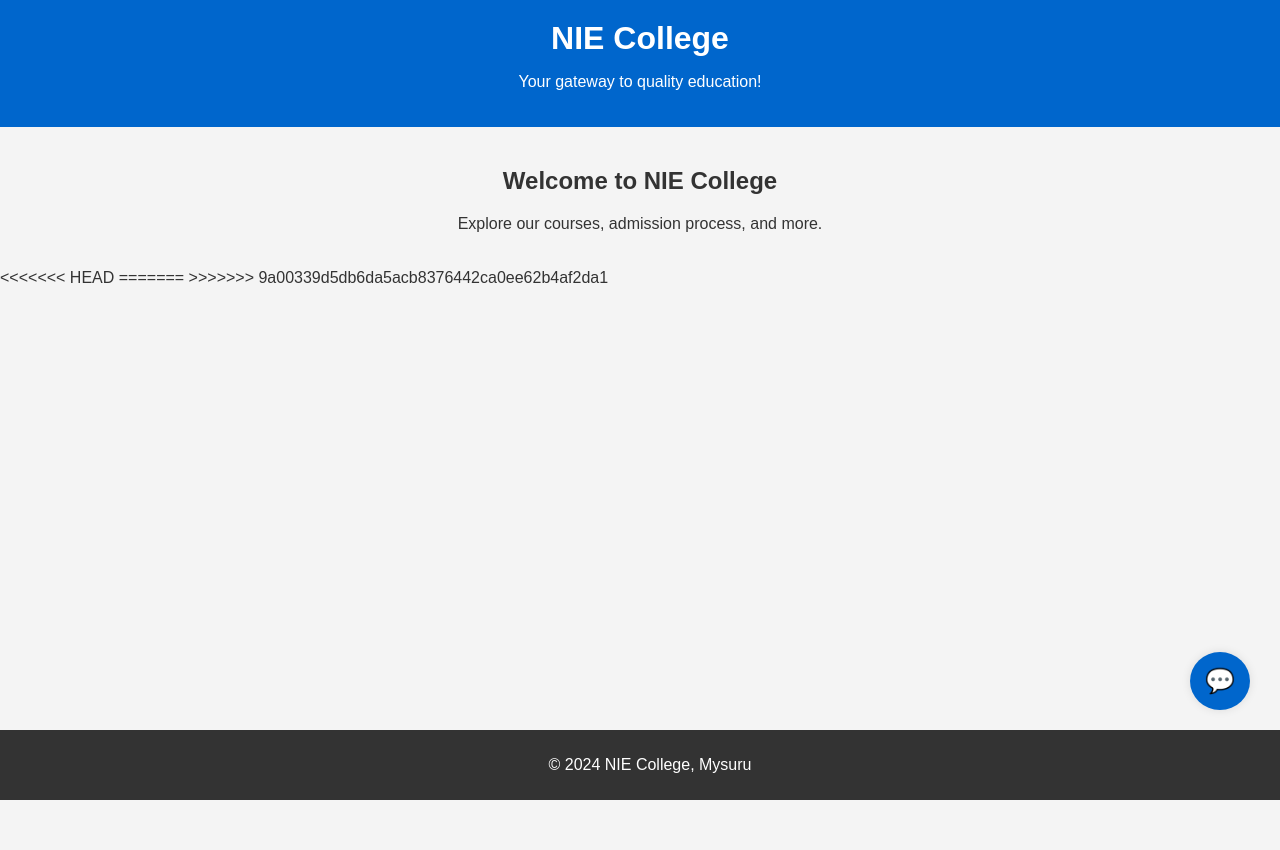
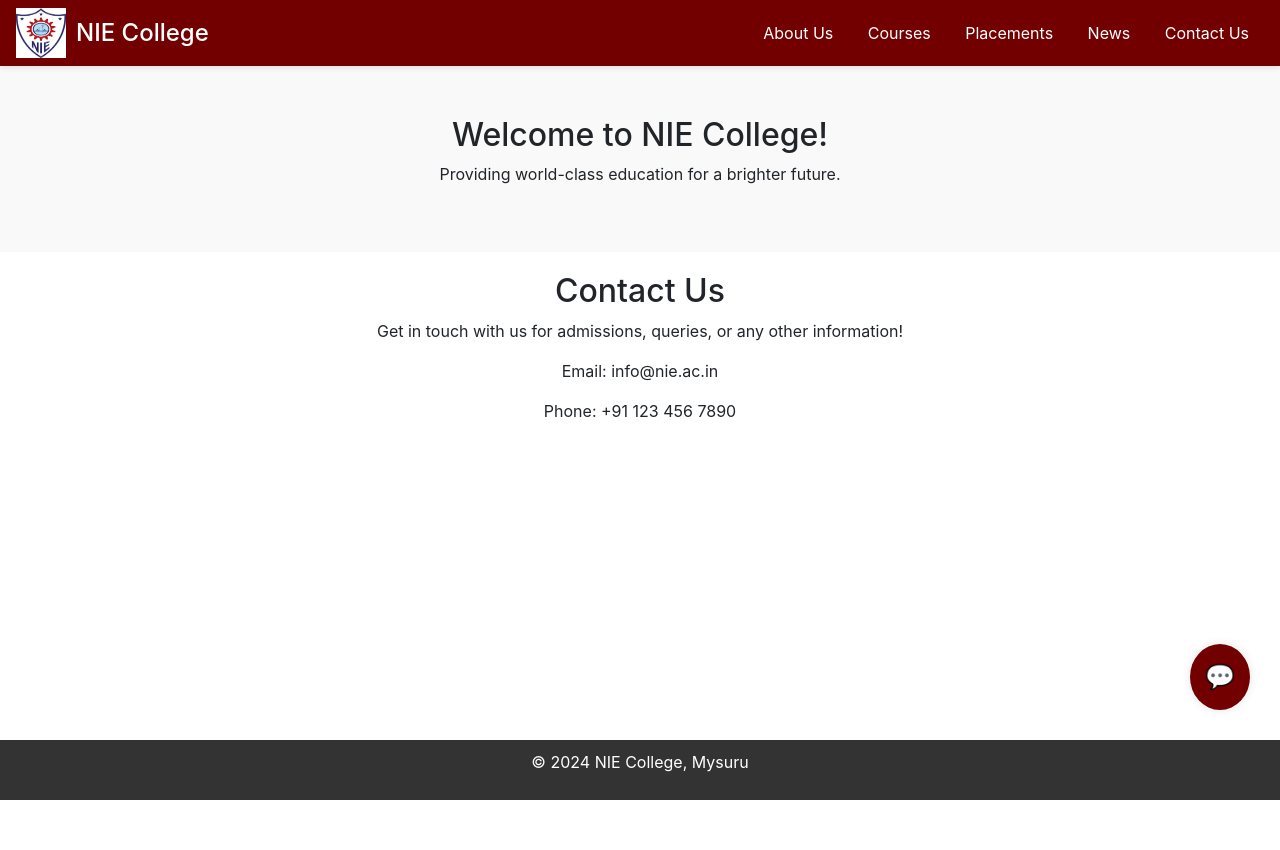
Before and after one commit to iamaakashks/NIETI, a Flask app: page / in a window 1280 px wide. After the commit the page ends 800 px from the top, so only its background shows below. Run offline with Flask 3, Linux system fonts and the light colour scheme; some libraries are stand-ins or nearby versions.

Commit message:
added frontend modifications

```diff
--- a/static/style.css
+++ b/static/style.css
@@ -3,21 +3,60 @@ body {
     font-family: Arial, sans-serif;
     margin: 0;
     padding: 0;
-    background-color: #f4f4f4;
+    background-color: #ffffff;
     color: #333;
     min-height: 100vh;
     padding-bottom: 50px; /* Ensure space for the footer */
 }
 
 .navbar {
-    background-color: #0066cc;
-    color: white;
-    padding: 20px;
-    text-align: center;
+    background-color: #730000; /* Original header color */
+    color: white; /* Text color adjusted for visibility */
+    padding: 10px 20px;
+    display: flex;
+    justify-content: space-between;
+    align-items: center;
+    box-shadow: 0 2px 5px rgba(0, 0, 0, 0.1);
 }
 
 .navbar h1 {
     margin: 0;
+    font-size: 24px;
+}
+
+.logo-container {
+    display: flex;
+    align-items: center;
+}
+
+.logo {
+    width: 50px;
+    height: 50px;
+    margin-right: 10px;
+}
+
+.navbar nav a {
+    margin: 0 15px;
+    color: white; /* Maintain consistent white text for contrast */
+    text-decoration: none;
+    font-size: 16px;
+}
+
+.navbar nav a:hover {
+    text-decoration: underline;
+}
+
+.hero-section {
+    text-align: center;
+    padding: 50px 20px;
+    background-color: #f9f9f9;
+}
+
+.carousel-caption {
+    background-color: rgba(0, 0, 0, 0.6);
+    color: #fff;
+    padding: 10px;
+    border-radius: 5px;
 }
 
 .content {
@@ -40,7 +79,7 @@ body {
     position: fixed;
     bottom: 90px; /* Adjusted to ensure it doesn’t overlap the footer */
     right: 30px;
-    background-color: #0066cc;
+    background-color: #730000; /* Original button color */
     color: white;
     padding: 15px;
     border-radius: 50%;
@@ -106,16 +145,11 @@ button {
     padding: 10px;
     border: 1px solid #ccc;
     border-radius: 5px;
-    background-color: #0066cc;
+    background-color: #730000; /* Original button color */
     color: white;
     cursor: pointer;
 }
 
 button:hover {
-    background-color: #0055aa;
-<<<<<<< HEAD
+    background-color: #9C2424; /* Slightly lighter hover effect */
 }
-=======
-}
-
->>>>>>> 9a00339d5db6da5acb8376442ca0ee62b4af2da1
--- a/templates/index.html
+++ b/templates/index.html
@@ -3,8 +3,13 @@
 <head>
     <meta charset="UTF-8">
     <meta name="viewport" content="width=device-width, initial-scale=1.0">
-    <title>NIE College - Chatbot Widget</title>
+    <title>NIE College</title>
     <link rel="stylesheet" href="{{ url_for('static', filename='style.css') }}">
+    <!-- Link to Bootstrap CSS for the carousel -->
+    <link rel="stylesheet" href="https://maxcdn.bootstrapcdn.com/bootstrap/4.5.2/css/bootstrap.min.css">
+    <script src="https://code.jquery.com/jquery-3.5.1.slim.min.js"></script>
+    <script src="https://cdn.jsdelivr.net/npm/@popperjs/core@2.5.4/dist/umd/popper.min.js"></script>
+    <script src="https://stackpath.bootstrapcdn.com/bootstrap/4.5.2/js/bootstrap.min.js"></script>
     <script>
         function sendMessage() {
             const userMessage = document.getElementById('userInput').value;
@@ -24,7 +29,6 @@
             chatboxContainer.style.display = (chatboxContainer.style.display === 'none' || chatboxContainer.style.display === '') ? 'block' : 'none';
         }
 
-        // Function to listen for Enter key press to send message
         function handleEnterKey(event) {
             if (event.key === 'Enter') {
                 sendMessage();
@@ -33,20 +37,38 @@
     </script>
 </head>
 <body>
+    <!-- Navbar -->
     <div class="navbar">
-        <h1>NIE College</h1>
-        <p>Your gateway to quality education!</p>
+        <div class="logo-container">
+            <img src="../images/NIEtopLogo.png" alt="College Logo" class="logo">
+            <h1>NIE College</h1>
+        </div>
+        <nav>
+            <a href="#about-us">About Us</a>
+            <a href="#courses">Courses</a>
+            <a href="#placements">Placements</a>
+            <a href="#news">News</a>
+            <a href="#contact">Contact Us</a>
+        </nav>
     </div>
 
-    <div class="content">
-        <h2>Welcome to NIE College</h2>
-        <p>Explore our courses, admission process, and more.</p>
+    <!-- Hero Section -->
+    <div class="hero-section">
+        <h2>Welcome to NIE College!</h2>
+        <p>Providing world-class education for a brighter future.</p>
     </div>
 
-    <!-- Chatbot Widget Toggle Button -->
+
+    <!-- Contact Us Section -->
+    <div id="contact" class="content">
+        <h2>Contact Us</h2>
+        <p>Get in touch with us for admissions, queries, or any other information!</p>
+        <p>Email: info@nie.ac.in</p>
+        <p>Phone: +91 123 456 7890</p>
+    </div>
+
+    <!-- Chatbot Widget -->
     <div class="chatbot-toggle" onclick="toggleChatbox()">💬</div>
-
-    <!-- Chatbot Container -->
     <div class="chatbox-container" id="chatboxContainer">
         <div class="chatbox" id="chatbox">
             <div class="message bot-msg">
@@ -57,13 +79,9 @@
         <button onclick="sendMessage()">Send</button>
     </div>
 
+    <!-- Footer -->
     <div class="footer">
         <p>&copy; 2024 NIE College, Mysuru</p>
     </div>
 </body>
-<<<<<<< HEAD
 </html>
-=======
-</html>
-
->>>>>>> 9a00339d5db6da5acb8376442ca0ee62b4af2da1
```
Also changed, not shown: images/NIEtopLogo.png (added).
